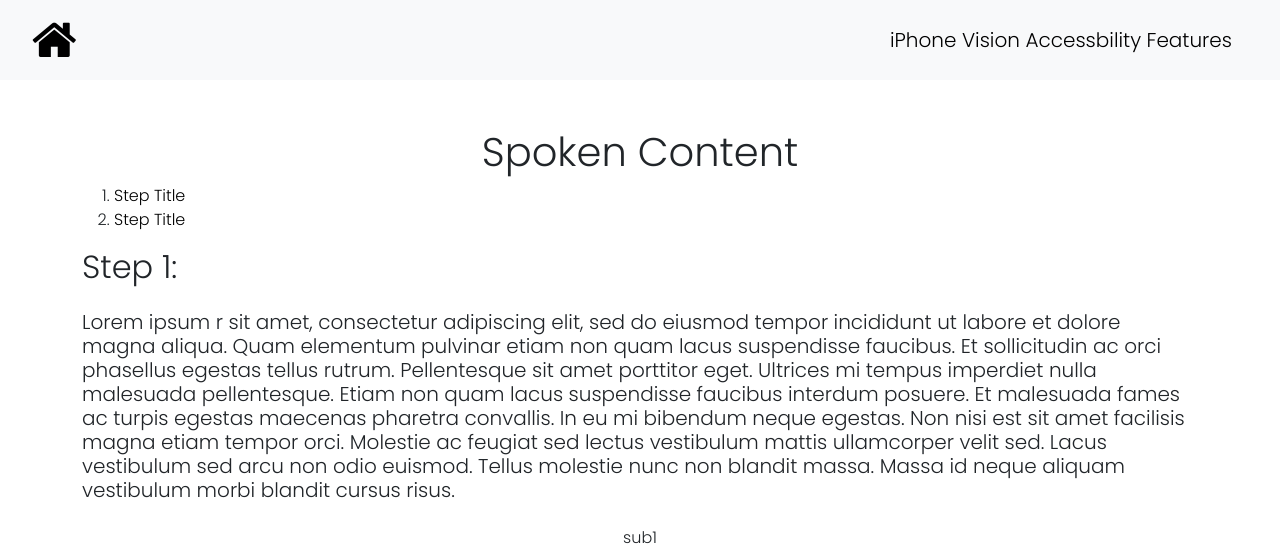
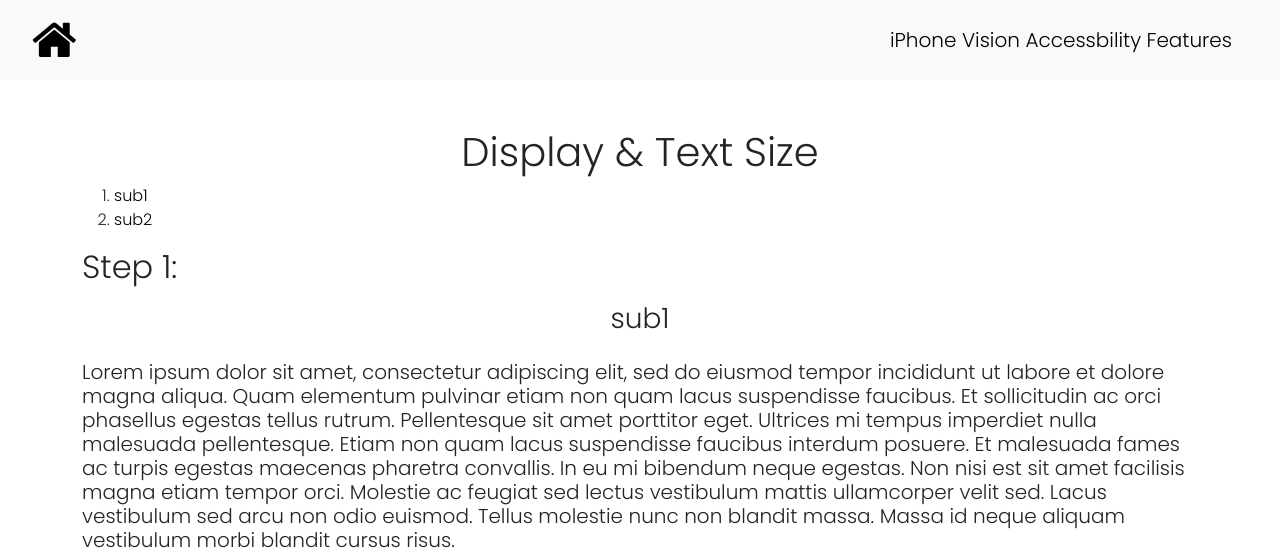
Before and after one commit to markcalvario/daui-capstone, a Flask app: page /spoken_content in a window 1280 px wide. Shown: the top 555 px of the page. Run offline with Flask 2, Linux system fonts and the light colour scheme.

Commit message:
modified code + added content + issue with iamges

```diff
--- a/app.py
+++ b/app.py
@@ -21,30 +21,63 @@ display_and_text_size_data = {
 zoom_data = {
     "title":"Zoom",
         "steps": [
+         {
+            "step": "Click on the Zoom tab to see the accessibility settings for Zoom",
+            "subtitle": "Zoom"
+         },
+         {
+                "step":  "Turning on the “Follow Focus” button moves the Zoom window to the text you are typing and will follow along as you type.",
+                "subtitle": "Follow Focus"
+            },
             {
+                "step":  "Turning on “Smart Typing” moves the Zoom window when a keyboard pops up so that the text is zoomed in but the keyboard is not.",
+                "subtitle": "Smart Typing"
+            },
+            {
+                "step":  "With the keyboard shortcuts, you see that more functionality is available in the MacBook because the keyboard keys are more easily accessible there. Here are several zoom options depicted in the image below.",
+                "subtitle": "Keyboard Shortcuts"
+            },
+            {
+                "step":  "The Zoom controller can be dragged to be repositioned when zoomed out, and when zoomed in, the controller can be used to pan across the screen. The long press and drag can be used to reposition. There are three controller actions that are available: Show menu, Zoom In/Out, and Speak on Touch, and you can designate them as either single, double, or triple touch.",
+                "subtitle": "Zoom Controller"
+            },
+            {
+                "step":  "Double tap and slide on the controller to adjust the zoom level. You can also change the color and opacity of the Zoom Controller.",
+                "subtitle": "Adjust the Zoom Level"
+            },
+            {
+                "step":  "There are two kinds of zoom regions: full-screen zoom or window zoom. When Window Zoom is selected, the Zoom Menu options change to: Zoom In/Out (Zoom Out will remove the Zoom Window & the screen will convert to native size), and Full Screen Zoom (disables Zoom Window and full screen is magnified).",
+                "subtitle": "Zoom Region"
+            },
+            {
+                "step":  "This feature allows the user to determine the filter options: none, inverted, grayscale, grayscale inverted, and low light.",
+                "subtitle": "Zoom Filter"
+            },
+            {
+                "step":  "Controls whether zoom appears while sharing your screen and during screen recordings.",
+                "subtitle": "Show while Mirroring"
+            },
+            {
+                "step":  "This feature allows students to limit the amount of magnification. The maximum amount is 15x. Limiting the amount of magnification can be beneficial when using an iPod or iPhone due to the small screen sizes. Some students may benefit from having his/her TVI set to the maximum level of Zoom.",
+                "subtitle": "Maximum Zoom Level"
+            }
+    ],
+   "images": ["img/keyboard-shortcuts.jpeg","img/keyboard-shortcuts.jpeg","img/keyboard-shortcuts.jpeg","img/keyboard-shortcuts.jpeg","img/zoom-controller.jpeg", "img/zoom-controller.jpeg","img/zoom-region.jpeg", "img/zoom-filter.jpeg","img/mirror.jpeg", "img/max-zoom.jpeg"]
+}
+spoken_content_data = {
+    "title":"Spoken Content",
+    "title":"Display & Text Size",
+    "steps": [
+        {
                 "step": "Lorem ipsum dolor sit amet, consectetur adipiscing elit, sed do eiusmod tempor incididunt ut labore et dolore magna aliqua. Quam elementum pulvinar etiam non quam lacus suspendisse faucibus. Et sollicitudin ac orci phasellus egestas tellus rutrum. Pellentesque sit amet porttitor eget. Ultrices mi tempus imperdiet nulla malesuada pellentesque. Etiam non quam lacus suspendisse faucibus interdum posuere. Et malesuada fames ac turpis egestas maecenas pharetra convallis. In eu mi bibendum neque egestas. Non nisi est sit amet facilisis magna etiam tempor orci. Molestie ac feugiat sed lectus vestibulum mattis ullamcorper velit sed. Lacus vestibulum sed arcu non odio euismod. Tellus molestie nunc non blandit massa. Massa id neque aliquam vestibulum morbi blandit cursus risus.",
                 "subtitle": "sub1"
             },
             {
-                "step":  "Lorem ipsumr sit amet, consectetur adipiscing elit, sed do eiusmod tempor incididunt ut labore et dolore magna aliqua. Quam elementum pulvinar etiam non quam lacus suspendisse faucibus. Et sollicitudin ac orci phasellus egestas tellus rutrum. Pellentesque sit amet porttitor eget. Ultrices mi tempus imperdiet nulla malesuada pellentesque. Etiam non quam lacus suspendisse faucibus interdum posuere. Et malesuada fames ac turpis egestas maecenas pharetra convallis. In eu mi bibendum neque egestas. Non nisi est sit amet facilisis magna etiam tempor orci. Molestie ac feugiat sed lectus vestibulum mattis ullamcorper velit sed. Lacus vestibulum sed arcu non odio euismod. Tellusum morbi blandit cursus risus.",
+                "step":  "Lorem ipsum dolor sit amet, consectetur adipiscing elit, sed do eiusmod tempor incididunt ut labore et dolore magna aliqua. Quam elementum pulvinar etiam non quam lacus suspendisse faucibus. Et sollicitudin ac orci phasellus egestas tellus rutrum. Pellentesque sit amet porttitor eget. Ultrices mi tempus imperdiet nulla malesuada pellentesque. Etiam non quam lacus suspendisse faucibus interdum posuere. Et malesuada fames ac turpis egestas maecenas pharetra convallis. In eu mi bibendum neque egestas. Non nisi est sit amet facilisis magna etiam tempor orci. Molestie ac feugiat sed lectus vestibulum mattis ullamcorper velit sed. Lacus vestibulum sed arcu non odio euismod. Tellusum morbi blandit cursus risus.",
                 "subtitle": "sub2"
             }
     ],
     "images": ["https://gratisography.com/wp-content/uploads/2023/02/gratisography-colorful-kittenfree-stock-photo-800x525.jpg", "https://images.pexels.com/photos/674010/pexels-photo-674010.jpeg?auto=compress&cs=tinysrgb&dpr=1&w=500"]
-}
-spoken_content_data = {
-    "title":"Spoken Content",
-    "steps": [
-         {
-                "step":  "Lorem ipsum r sit amet, consectetur adipiscing elit, sed do eiusmod tempor incididunt ut labore et dolore magna aliqua. Quam elementum pulvinar etiam non quam lacus suspendisse faucibus. Et sollicitudin ac orci phasellus egestas tellus rutrum. Pellentesque sit amet porttitor eget. Ultrices mi tempus imperdiet nulla malesuada pellentesque. Etiam non quam lacus suspendisse faucibus interdum posuere. Et malesuada fames ac turpis egestas maecenas pharetra convallis. In eu mi bibendum neque egestas. Non nisi est sit amet facilisis magna etiam tempor orci. Molestie ac feugiat sed lectus vestibulum mattis ullamcorper velit sed. Lacus vestibulum sed arcu non odio euismod. Tellus molestie nunc non blandit massa. Massa id neque aliquam vestibulum morbi blandit cursus risus.",
-                "subtitle": "sub1"
-            },
-            {
-                "step":  "Lorem ipsum dolor sit amet, conetur adipiscing elit, sed do eiusmod tempor incididunt ut labore et dolore magna aliqua. Quam elementum pulvinar etiam non quam lacus suspendisse faucibus. Et sollicitudin ac orci phasellus egestas tellus rutrum. Pellentesque sit amet porttitor eget. Ultrices mi tempus imperdiet nulla malesuada pellentesque. Etiam non quam lacus suspendisse faucibus interdum posuere. Et malesuada fames ac turpis egestas maecenas pharetra convallis. In eu mi bibendum neque egestas. Non nisi est sit amet facilisis magna etiam tempor orci. Molestie ac feugiat sed lectus vestibulum mattis ullamcorper velit sed. Lacus vestibulum sed arcu non odio euismod. Tellusum morbi blandit cursus risus.",
-                "subtitle": "sub2"
-            }
-    ],
-   "images": ["https://gratisography.com/wp-content/uploads/2023/02/gratisography-colorful-kittenfree-stock-photo-800x525.jpg", "https://images.pexels.com/photos/674010/pexels-photo-674010.jpeg?auto=compress&cs=tinysrgb&dpr=1&w=500"]
 }
 
 accessibility_template = "accessibilityTemplate.html"
--- a/templates/accessibilityTemplate.html
+++ b/templates/accessibilityTemplate.html
@@ -4,16 +4,16 @@
         <h1 class="text-center text-bold mt-5">{{data['title']}}</h1>
         <ol>
             {% for step in data['steps'] %}
-                <li> <a href="#step-{{loop.index}}">Step Title</a></li>
+                <li> <a href="#step-{{loop.index}}">{{step.subtitle}}</a></li>
             {% endfor %}
         </ol>
         <div>
             {% for step in data['steps'] %}
                 <div id="step-{{loop.index}}" class="row">
                     <h2>Step {{ loop.index }}:</h2>
+                    <h3 class = "my-2 text-center">{{step.subtitle}}</h3>
                     <h5 class="my-3">{{step.step}}</h5>
-                    <p class = "my-2 text-center">{{step.subtitle}}</p>
-                    <img class="step-image mx-auto" src="{{data['images'][loop.index-1]}}" alt="h">
+                    <img class="step-image mx-auto" src="{{data['images'][loop.index-1]}}" alt="{{ loop.index }}:">
                 </div>
             {% endfor %}
         </div>
```
